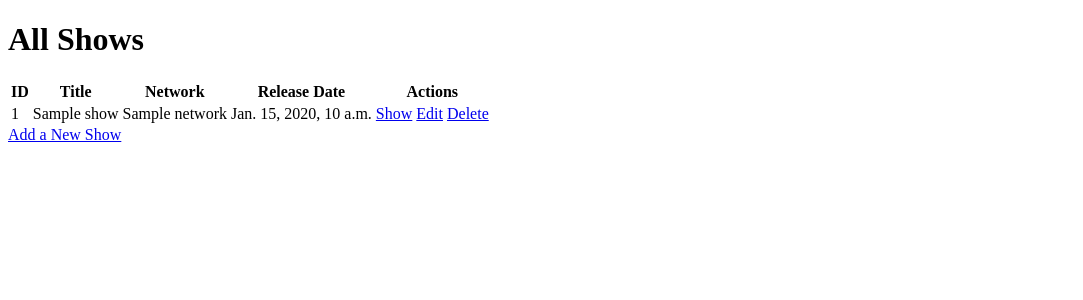
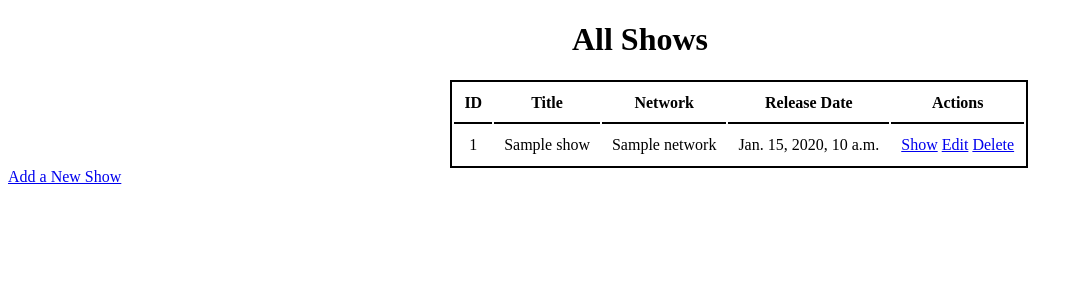
Before and after one commit to merickson51293/Restful_shows, a Django app: template restful_app/templates/shows.html in a window 1280 px wide. Shown: the top 300 px of the page, without its empty margins (0-1083 px from the left). Run offline with Django 3.2, Linux system fonts and the light colour scheme; the template is opened without the code that fills it: most values are stand-ins (such as "Sample title", 1, 10 or a date in 2020).

Commit message:
Last Commit

```diff
--- a/restful_app/static/shows.css
+++ b/restful_app/static/shows.css
@@ -0,0 +1,17 @@
+h1{
+    text-align: center;
+}
+
+table{
+    text-align: center;
+    border: black 2px solid;
+    margin-left: 35%;
+}
+
+#top_line{
+    border-bottom: black 2px solid;
+}
+
+th, td{
+    padding: 10px;
+}
--- a/restful_app/templates/shows.html
+++ b/restful_app/templates/shows.html
@@ -9,13 +9,14 @@
 </head>
 <body>
     <h1>All Shows</h1>
+    <div id="table">
     <table>
-        <tr>
-            <th>ID</th>
-            <th>Title</th>
-            <th>Network</th>
-            <th>Release Date</th>
-            <th>Actions</th>
+        <tr">
+            <th id="top_line">ID</th>
+            <th id="top_line">Title</th>
+            <th id="top_line">Network</th>
+            <th id="top_line">Release Date</th>
+            <th id="top_line">Actions</th>
         </tr>
         {% for show in shows %}
         <tr>
@@ -31,6 +32,7 @@
         </tr>
         {% endfor %}
     </table>
+    </div>
     <a href="/new_show">Add a New Show</a>
 </body>
 </html>
```
